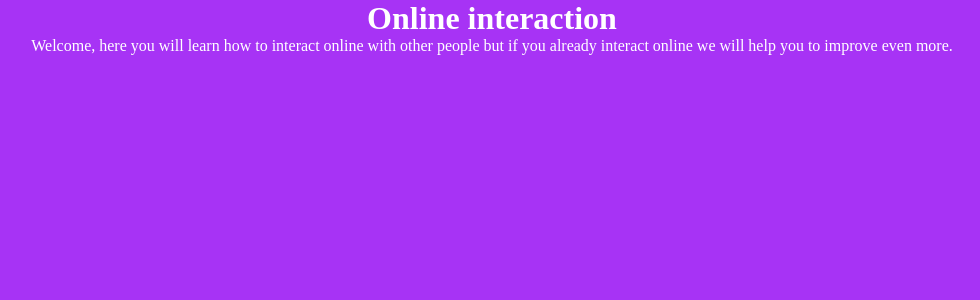
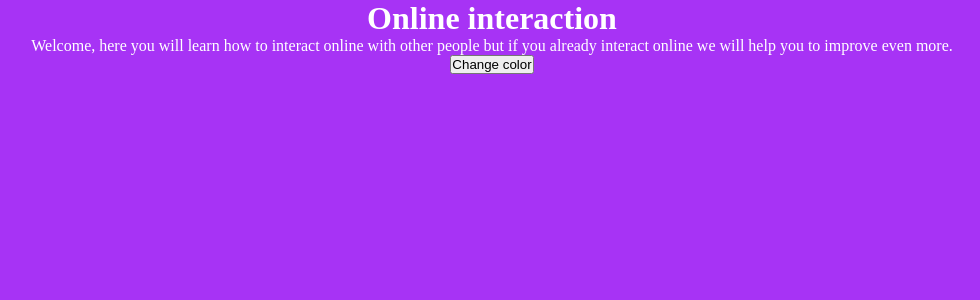
Before and after one commit to ricardosousabr/online-interaction, a Next.js app: page / in a window 1280 px wide. Shown: the top 300 px of the page, without its empty margins (148-1128 px from the left). Built offline with nearby package versions, Linux system fonts and the light colour scheme.

Commit message:
feat: create button theme

```diff
--- /dev/null
+++ b/components/theme.jsx
@@ -0,0 +1,11 @@
+import React, { useState } from 'react';
+
+export function Btntheme() {
+  const [color, setColor] = useState(false);
+
+  return (
+    <>
+      <button>Change color</button>
+    </>
+  );
+}
--- a/pages/index.jsx
+++ b/pages/index.jsx
@@ -1,4 +1,5 @@
 import React from 'react';
+import { Btntheme } from '../components/theme';
 
 export default function Home() {
   return (
@@ -13,7 +14,9 @@ export default function Home() {
           more.
         </p>
       </div>
-      <div></div>
+      <div>
+        <Btntheme />
+      </div>
     </div>
   );
 }
```
Also changed, not shown: styles/theme.scss (added).
